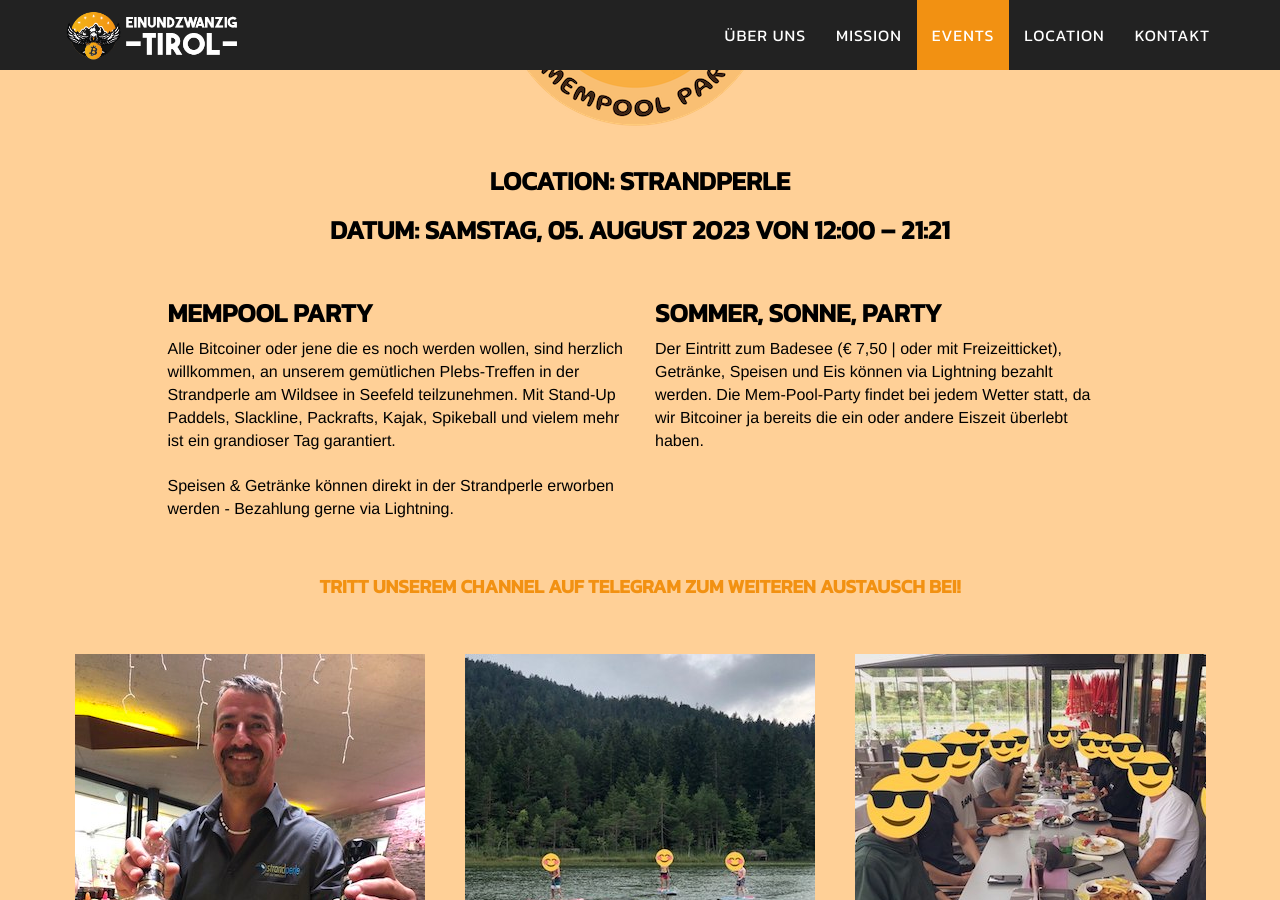
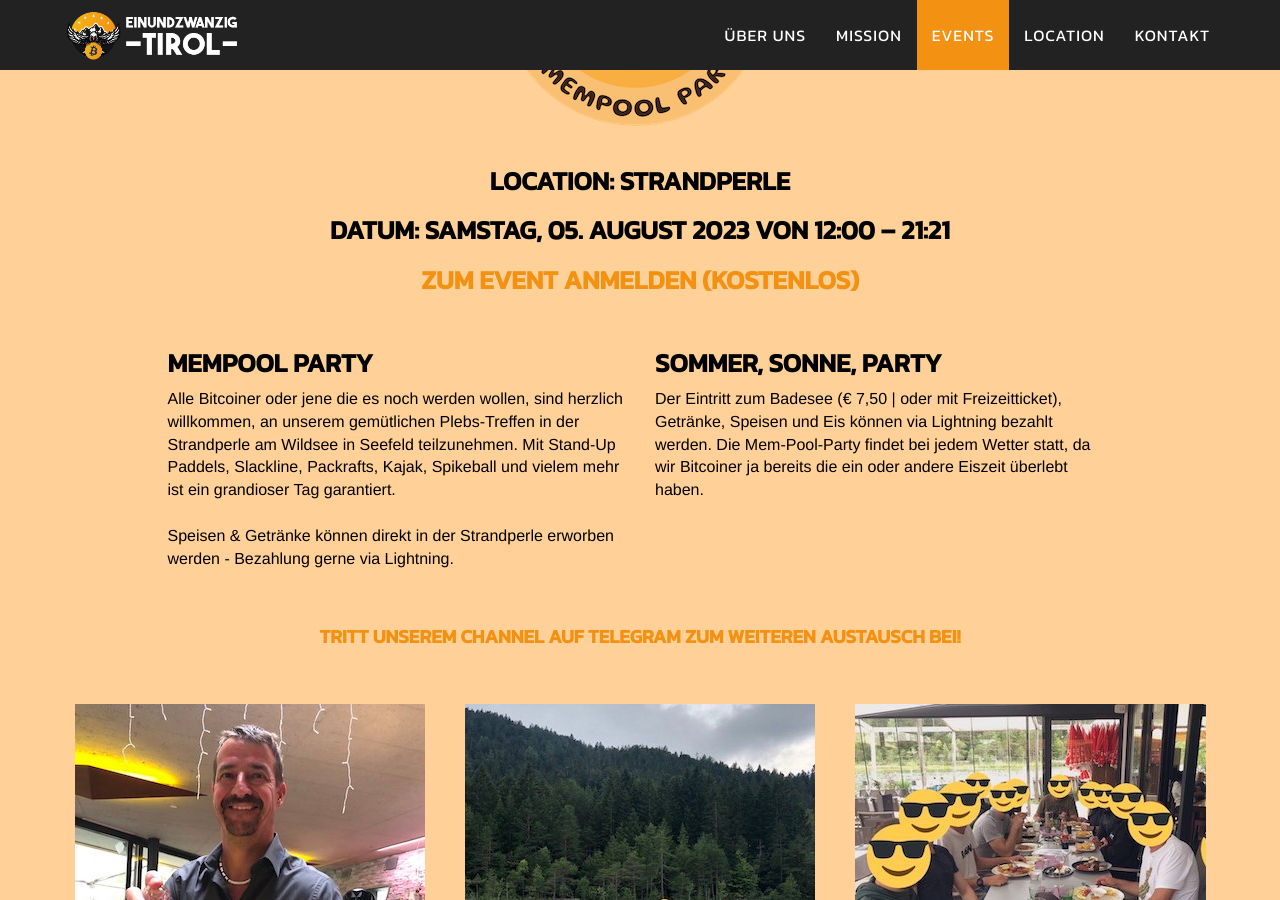
Before and after one commit to bitcoin-tirol/bitcoin-tirol, a Jekyll site: the page built from index.html, in a window 1280 px wide and 900 px high, scrolled down 4006 px. Built offline with Jekyll 4.4.1, drawn with Linux system fonts in a browser that asks for light colours.

Commit message:
add eventbrite link

```diff
--- a/_includes/special-events.html
+++ b/_includes/special-events.html
@@ -6,6 +6,11 @@
                 <!--<h2 class="section-heading text-muted">Mempool Party</h2>-->
                 <h3 class="text-muted text-center">LOCATION: Strandperle</h3>
                 <h3 class="text-muted text-center">DATUM: Samstag, 05. August 2023 von 12:00 – 21:21</h3>
+                <h3 class="text-muted text-center">
+                    <a target="_blank" href="https://www.eventbrite.com/e/bitcoin-mempool-party-tickets-646139760417">
+                        Zum Event anmelden (kostenlos)
+                    </a>
+                </h3>
                 <br>
             </div>
             <div class="col-xl-12 col-sm-5 col-md-6 col-lg-offset-1 col-lg-5">
```
